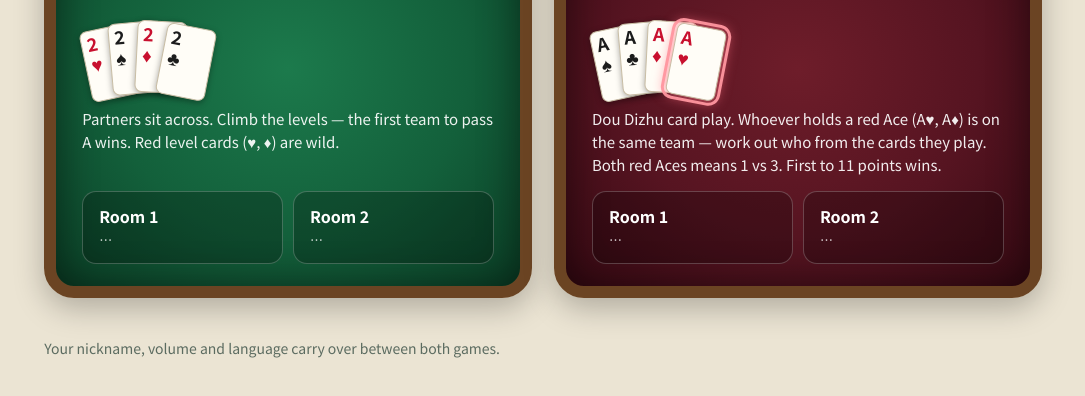
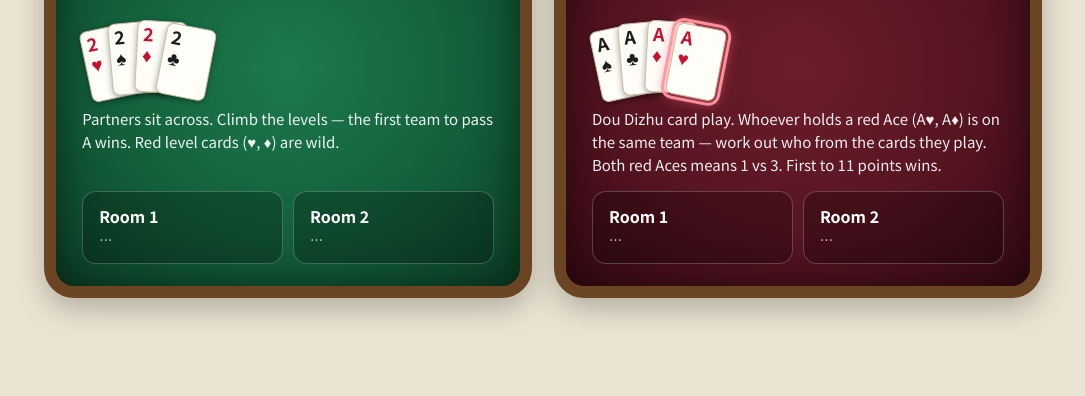
Before and after one commit to Vibesun1246/guandan, a plain HTML site: page index.html in a window 1280 px wide. Shown: the part 206-602 px from the top of the page, without its empty margins (97-1182 px from the left). Drawn offline with Linux system fonts and the light colour scheme; no server answers.

Commit message:
Add files via upload

```diff
--- a/index.html
+++ b/index.html
@@ -46,7 +46,6 @@ main{display:grid;grid-template-columns:repeat(2,minmax(0,1fr));gap:22px;padding
 .room:hover,.room:focus-visible{background:rgba(0,0,0,.4);outline:none;box-shadow:0 0 0 3px var(--gold)}
 .room span{font-weight:400;font-size:13px;opacity:.85}
 .room .busy{color:#ffd36b;font-weight:700;opacity:1}
-footer{max-width:1100px;margin:0 auto;padding:0 max(4vw,14px) 30px;color:var(--sub);font-size:14px}
 </style>
 </head>
 <body>
@@ -77,7 +76,6 @@ footer{max-width:1100px;margin:0 auto;padding:0 max(4vw,14px) 30px;color:var(--s
     </div>
   </section>
 </main>
-<footer data-i18n="foot">昵称、音量和语言设置在两个游戏里通用。</footer>
 <script type="module">
 const firebaseConfig = {
   apiKey: "AIzaSyAY-NSXB49J0xsfXDf2cDRCgofb2tu6c5c",
@@ -94,11 +92,11 @@ const I18N = {
   zh: { title: '好友牌局', h1: '好友牌局', sub: '选一个游戏，进房间，和朋友开打', langBtn: 'English', gd: '掼蛋', gdTag: '2 对 2 · 两副牌', hj: '红尖', hjTag: '暗中组队 · 一副牌',
     gdText: '对家是队友，打级升级，先过A的一队赢。♥和♦的级牌是万能牌。',
     hjText: '斗地主的出牌规则。拿到红A（♥A、♦A）的人是一队，谁和谁一队要靠观察猜；一人拿两张红A就一打三。先到11分获胜。',
-    music: '背景音乐', musicAria: '背景音乐音量', room1: '1号房间', room2: '2号房间', people: '{n}/4 人', inGame: '对局中 · {n}/4 人', loading: '…', foot: '昵称、音量和语言设置在两个游戏里通用。' },
+    music: '背景音乐', musicAria: '背景音乐音量', room1: '1号房间', room2: '2号房间', people: '{n}/4 人', inGame: '对局中 · {n}/4 人', loading: '…' },
   en: { title: 'Card Night', h1: 'Card Night', sub: 'Pick a game, join a room, play with friends', langBtn: '中文', gd: 'Guandan', gdTag: '2 vs 2 · two decks', hj: 'Red A', hjTag: 'hidden teams · one deck',
     gdText: 'Partners sit across. Climb the levels — the first team to pass A wins. Red level cards (♥, ♦) are wild.',
     hjText: 'Dou Dizhu card play. Whoever holds a red Ace (A♥, A♦) is on the same team — work out who from the cards they play. Both red Aces means 1 vs 3. First to 11 points wins.',
-    music: 'Music', musicAria: 'Music volume', room1: 'Room 1', room2: 'Room 2', people: '{n}/4 seated', inGame: 'In game · {n}/4', loading: '…', foot: 'Your nickname, volume and language carry over between both games.' },
+    music: 'Music', musicAria: 'Music volume', room1: 'Room 1', room2: 'Room 2', people: '{n}/4 seated', inGame: 'In game · {n}/4', loading: '…' },
 };
 let lang = 'zh';
 try { const v = JSON.parse(localStorage.getItem('gd-lang')); if (I18N[v]) lang = v; else if (!/^zh/i.test(navigator.language || '')) lang = 'en'; } catch (e) {}
@@ -120,7 +118,7 @@ function render() {
 }
 // ================= 大厅背景音乐（hall.mp3）=================
 // 和两个游戏共用“背景音乐”的开关和音量（同一套浏览器设置）
-// hall.mp3 已经预先调小（约 -38 LUFS），和牌桌上的背景音乐在同一音量档位上一样大；
+// hall.mp3 已经预先调小（约 -34 LUFS，比牌桌上的背景音乐稍大一点）；
 // 这样即使在不能用网页调音量的 iPhone 上，也不会突然很响
 const HALL_MAX = 1;
 const getLS = (k, d) => { try { const v = localStorage.getItem(k); return v == null ? d : JSON.parse(v); } catch (e) { return d; } };
```
Also changed, not shown: guandan.html (+1 -1 lines), hongjian.html (+3 -3 lines), 1 other file.
